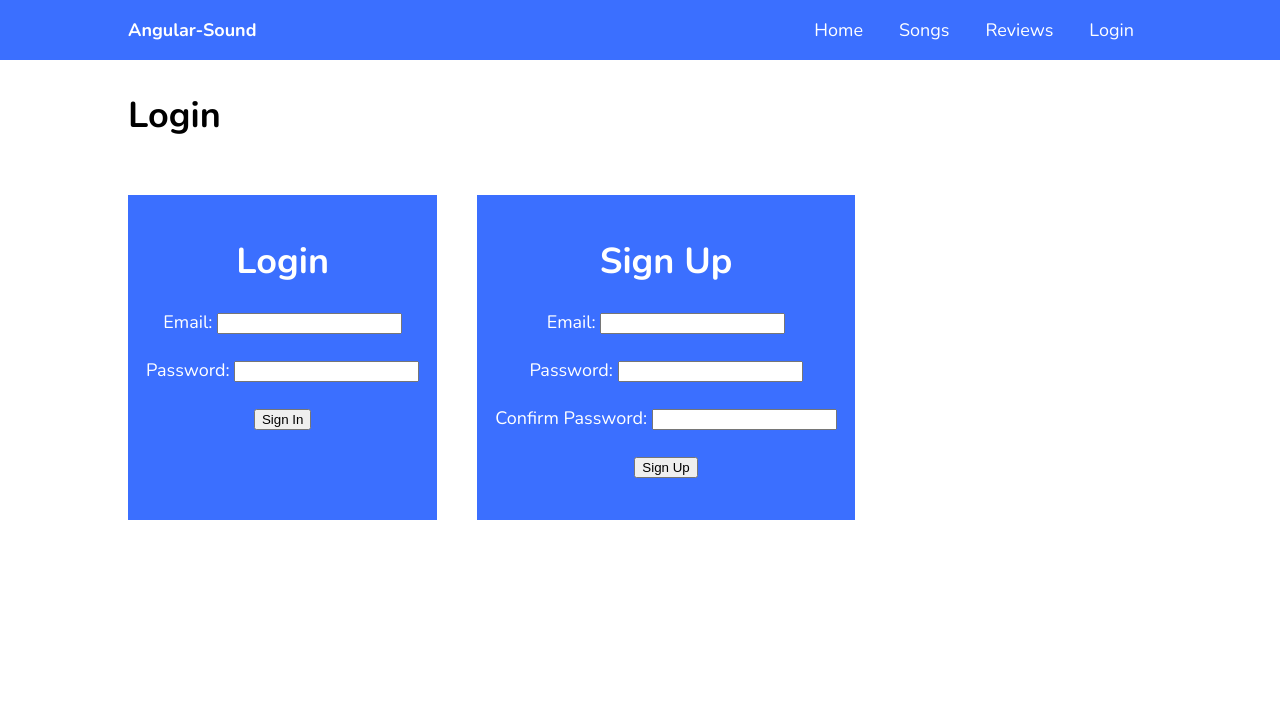
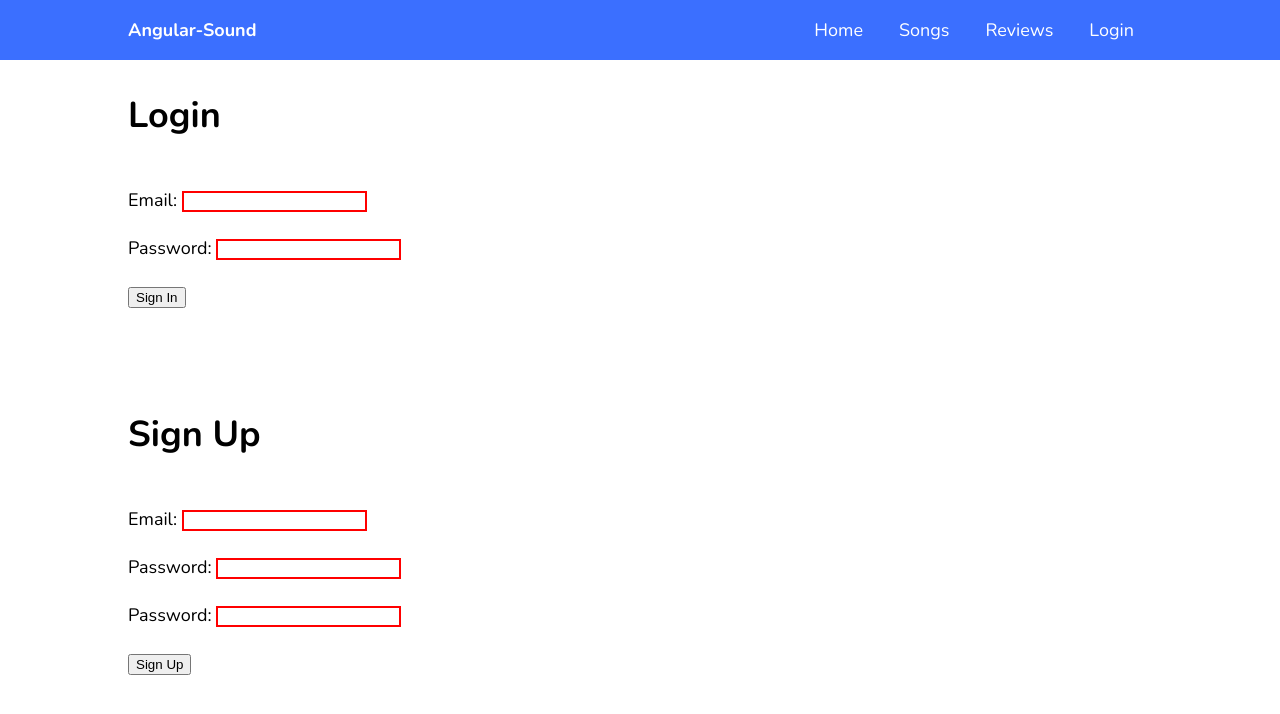
Before and after one commit to aryavatan/Angular-Sound, an Angular app: page /login in a window 1280 px wide. Shown: the top 714 px of the page. Built offline with nearby package versions, Linux system fonts and the light colour scheme.

Commit message:
Work on Login Page

```diff
--- a/package.json
+++ b/package.json
@@ -13,17 +13,21 @@
   "private": true,
   "dependencies": {
     "@angular/animations": "~8.2.14",
+    "@angular/cdk": "^8.2.3",
     "@angular/common": "~8.2.14",
     "@angular/compiler": "~8.2.14",
     "@angular/core": "~8.2.14",
     "@angular/forms": "~8.2.14",
+    "@angular/material": "^8.2.3",
     "@angular/platform-browser": "~8.2.14",
     "@angular/platform-browser-dynamic": "~8.2.14",
     "@angular/router": "~8.2.14",
+    "bcrypt": "^3.0.7",
     "body-parser": "^1.19.0",
     "cors": "^2.8.5",
     "express": "^4.17.1",
     "mongoose": "^5.7.12",
+    "mongoose-unique-validator": "^2.0.3",
     "nodemon": "^2.0.1",
     "rxjs": "~6.4.0",
     "tslib": "^1.10.0",
--- a/src/app/app.module.ts
+++ b/src/app/app.module.ts
@@ -10,6 +10,7 @@ import { SongsComponent } from './songs/songs.component';
 
 import {HttpClientModule } from '@angular/common/http'
 import { FormsModule } from '@angular/forms';
+
 import { from } from 'rxjs';
 
 @NgModule({
--- a/src/app/http.service.ts
+++ b/src/app/http.service.ts
@@ -13,6 +13,13 @@ export class HttpService {
 		return this.http.get('http://localhost:8080/api/songs');
 	}
 
+	postUser(email, password){
+		let postData = {
+			email: email,
+			password: password
+		}
+	}
+
 	getMethod() {
 		return this.http.get('http://localhost:8080/api/users');
 	}
--- a/src/app/login/login.component.html
+++ b/src/app/login/login.component.html
@@ -1,37 +1,30 @@
+<div class="SignIn">
     <h1>Login</h1>
-
-<ul>
-    <li>
-        <div class="SignIn">
-            <br>
-            <h1>Login</h1>
+    <form (submit)="Login(loginForm)" #loginForm="ngForm">
         <br>
         <p style="display: inline;">Email: </p>
-            <input type="email" [(ngModel)]="loginEmail">
+        <input type="email" name="email" [(ngModel)]="loginEmail" required email>
         <br><br>
         <p style="display: inline;">Password: </p>
-            <input type="password" [(ngModel)]="loginPass">
+        <input type="password" name="password" [(ngModel)]="loginPass" required>
         <br><br>
-            <button (click)="Login()">Sign In</button>
-            <br><br>
+        <button type="submit">Sign In</button>
+    </form>
 </div>
-    </li>
-    <li>
+
 <div class="SignUp">
-            <br>
     <h1>Sign Up</h1>
+    <form (submit)="SignUp(signupForm)" #signupForm="ngForm">
         <br>
         <p style="display: inline;">Email: </p>
-            <input type="email">
+        <input type="email" name="email" [(ngModel)]="signupEmail" required email>
         <br><br>
         <p style="display: inline;">Password: </p>
-            <input type="password">
+        <input type="password" name="password1" [(ngModel)]="signupPass1" required>
         <br><br>
-            <p style="display: inline;">Confirm Password: </p>
-            <input type="password">
+        <p style="display: inline;">Password: </p>
+        <input type="password" name="password2" [(ngModel)]="signuploginPass2" required>
         <br><br>
-            <button>Sign Up</button>
-            <br><br>
+        <button type="submit">Sign Up</button>
+    </form>
 </div>
-    </li>
-</ul>
--- a/src/app/login/login.component.scss
+++ b/src/app/login/login.component.scss
@@ -4,50 +4,21 @@ h1 {
     margin-top: 3%;
 }
 
-ul{
-    list-style-type: none;
-    margin: 0;
-    padding: 0;
-    flex-wrap: wrap;
-    display: flex;
+div {
+    input:invalid {
+        border: 2px solid red;
+    }
 
-    li {
+    input:valid {
+        border: 2px solid white;
+    }
+
+    button:hover {
         background: $primary;
-        padding: 1em;
-        margin-right: 40px;
-        margin-top: 3%;
-        width: auto;
-        height: auto;
-        display: flex;
-        flex-direction: column;
-
-        div{
-            background: $primary;
-            text-align:center;
-
-            h1, p, input, button{
-                margin: auto;
-            }
-
-            h1, p{
-                color: white;
-            }
-        }
-
+        color: white;
     }
 }
 
-/*div{
-    background: $primary;
-    margin-top: 3%;
-    margin-right: 75%;
-    text-align:center;
-
-    h1, p, input, button{
-        margin: auto;
-    }
-
-    h1, p{
-        color: white;
-    }
-}*/
+div.SignUp {
+    margin-top: 10%;
+}
--- a/src/app/login/login.component.ts
+++ b/src/app/login/login.component.ts
@@ -1,6 +1,6 @@
 import { Component, OnInit } from '@angular/core';
 import { HttpService } from '../http.service';
-//import {argon2} from "argon2";
+import { NgForm } from '@angular/forms'
 
 @Component({
 	selector: 'app-login',
@@ -18,13 +18,36 @@ export class LoginComponent implements OnInit {
 	ngOnInit() {
 	}
 
-	Login() {
+	Login(form: NgForm) {
 		// This gets all users in DB, which is not good
 		// We want to get by specific username and then compare password
 		this.http.getMethod().subscribe(data => {
 			console.log("Get All Items Request Received");
 			console.log(data);
 		});
+		console.log(form.value);
+	}
+
+	SignUp(form: NgForm){
+		let email = form.value.email;
+		let pass1 = form.value.password1;
+		let pass2 = form.value.password2;
+
+		// Input validation
+		if(pass1 != pass2){
+			let err = "Passwords do not match";
+			console.log(err);
+			alert(err);
+			return;
+		}
+		else if(email == undefined || pass1 == undefined || pass2 == undefined){
+			let err = "Missing Fields";
+			console.log(err);
+			alert(err);
+			return;
+		}
+
+
 	}
 
 }
--- a/src/app/songs/songs.component.ts
+++ b/src/app/songs/songs.component.ts
@@ -38,15 +38,15 @@ export class SongsComponent implements OnInit {
 		}
 
 		// Get search key and new array for the searched songs
-		let key = this.searchKey.toLowerCase();
+		let key = this.searchKey.toLowerCase().trim();
 		let searchValues = [];
 
 		// For each song that has a keyword match, add to the searched songs array
 		Object.values(this.allSongs).forEach(song => {
-			let title = song.title.toLowerCase();
-			let artist = song.artist.toLowerCase();
-			let album = song.album.toLowerCase();
-			let year = song.year.toLowerCase();
+			let title = song.title.toLowerCase().trim();
+			let artist = song.artist.toLowerCase().trim();
+			let album = song.album.toLowerCase().trim();
+			let year = song.year.toLowerCase().trim();
 
 			if(title.includes(key) || artist.includes(key) || album.includes(key) || year.includes(key)){
 				searchValues.push(song);
```
Also changed, not shown: src/server/api/UserRoute.js (+18 -5 lines), src/server/models/User.js (+13 -2 lines), 1 other file (tests, documents, lock files or other folders). Lines whose indentation alone changed are shown as unchanged.
